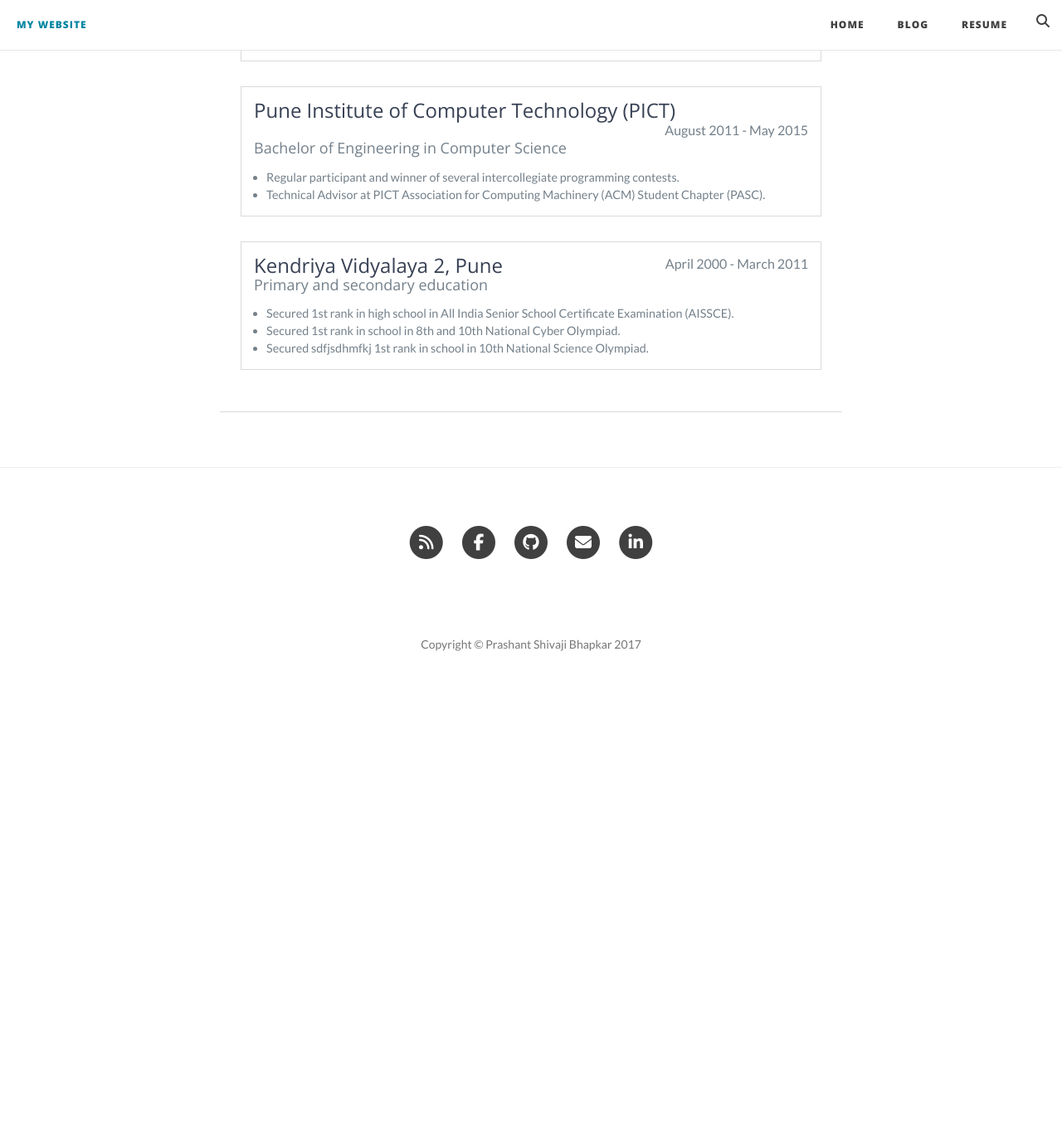
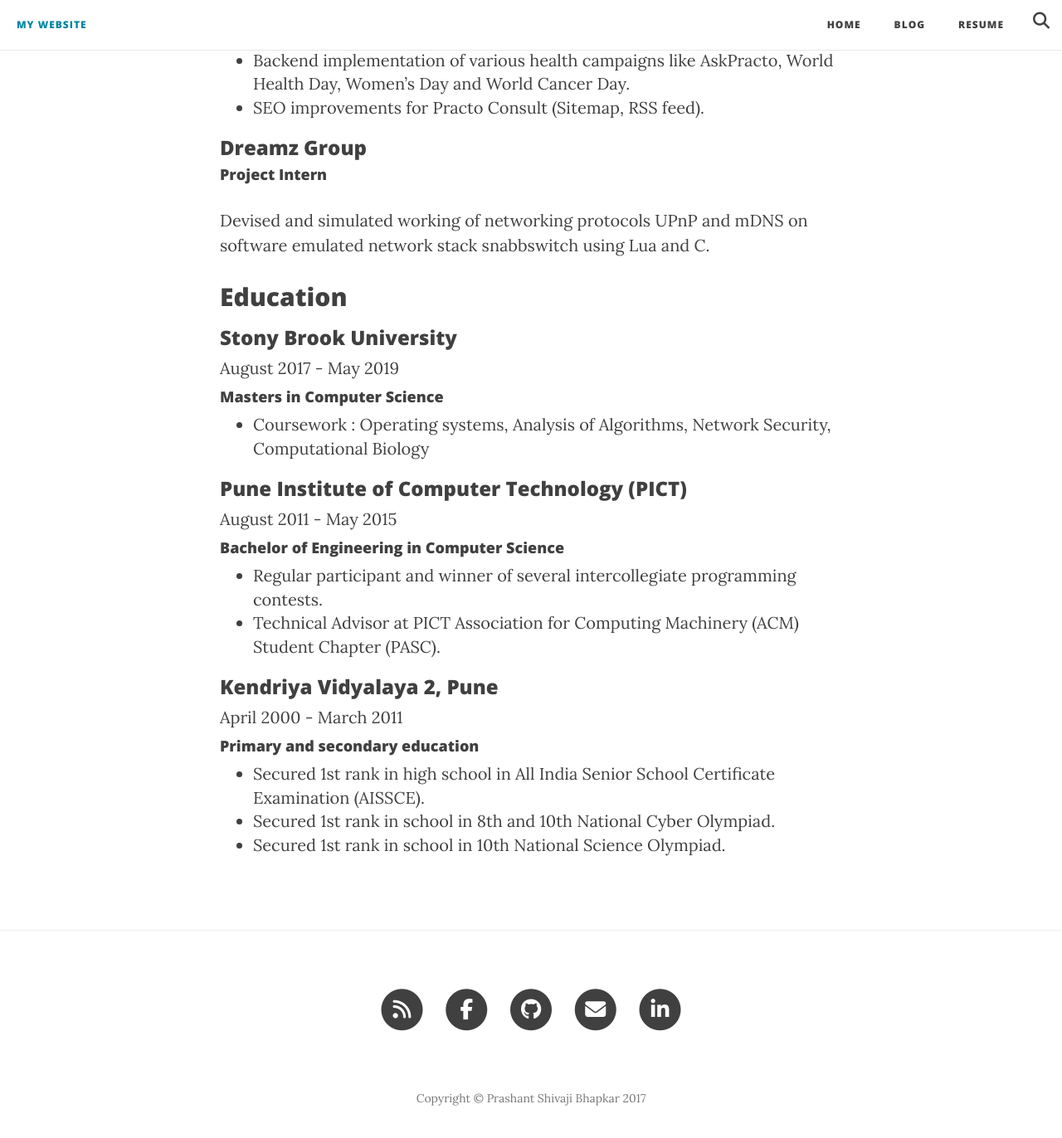
Before and after one commit to PrashantShivajiBhapkar/PrashantShivajiBBhapkar.github.io, a Jekyll site: the page built from index.html, in a window 1280 px wide and 1400 px high, scrolled down 2298 px. Shown: the top 1372 px of the window at 83% size. Built offline with Jekyll 4.4.1, drawn with Linux system fonts in a browser that asks for light colours; nearby versions of some CDN libraries; library files that are not in the unit come from our copies; before the commit the page ends 3135 px from its top, so only the background shows below that.

Commit message:
edited home page content

```diff
--- a/index.html
+++ b/index.html
@@ -15,7 +15,6 @@
 <meta name="viewport" content="width=device-width, initial-scale=1">
 <link href="https://fonts.googleapis.com/css?family=Lato:300,400,700,900" rel="stylesheet">
 <link rel="stylesheet" href="libs/font-awesome/css/font-awesome.min.css">
-<link href="portfolio/css/styles.css" rel="stylesheet">
 <!-- About Content -->
 <section id="about">
 	<div>
@@ -171,7 +170,7 @@
                     Secured 1st rank in school in 8th and 10th National Cyber Olympiad.
                 </li>
                 <li>
-                    Secured sdfjsdhmfkj 1st rank in school in 10th National Science Olympiad.
+                    Secured 1st rank in school in 10th National Science Olympiad.
                 </li>
             </ul>
         </div>
```
